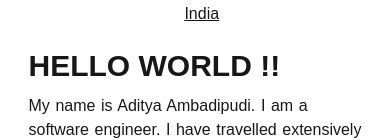
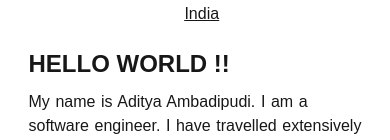
Before and after one commit to ganeshaditya1/blog, a Next.js app: page / in a window 390 px wide. Shown: the part 393-533 px from the top of the page. Built offline with nearby package versions, Linux system fonts and the light colour scheme.

Commit message:
Improve things slights on mobile devices.

```diff
--- a/mdx-components.tsx
+++ b/mdx-components.tsx
@@ -1,4 +1,5 @@
-import type { MDXComponents } from 'mdx/types'
+import type { MDXComponents } from 'mdx/types';
+
 
 export function useMDXComponents(components: MDXComponents): MDXComponents {
   return {
@@ -11,9 +12,14 @@ export function useMDXComponents(components: MDXComponents): MDXComponents {
 
     // Add styling to headings
     h1: ({ children }) => (
-      <h1 className="text-3xl mt-[10px] mb-[10px]">
+      <h1 className="md:text-3xl text-2xl mt-[10px] mb-[10px]">
         {children}
       </h1>
+    ),
+    h2: ({ children }) => (
+      <h2 className="md:text-2xl text-xl mt-[10px] mb-[10px]">
+        {children}
+      </h2>
     ),
     a: ({ children, href }) => (
       <a className="underline" href={href}>{children}</a>
```
